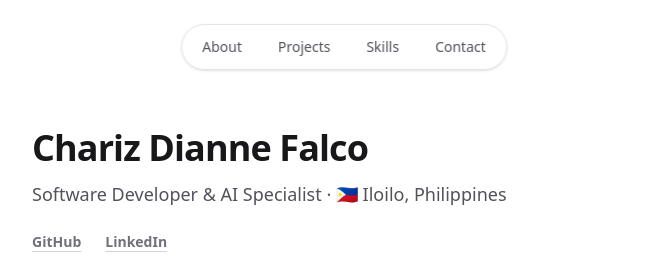
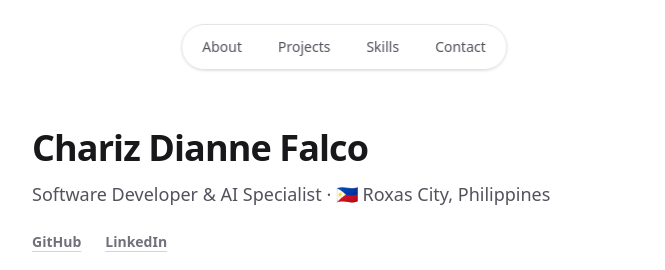
Before and after one commit to chariz1101/charchives, a Next.js app: page / in a window 1280 px wide. Shown: the top 270 px of the page, without its empty margins (296-961 px from the left). Built offline with nearby package versions, Linux system fonts and the light colour scheme.

Commit message:
fix: roxas city

```diff
--- a/app/page.js
+++ b/app/page.js
@@ -40,7 +40,7 @@ export default function PortfolioPage() {
             Chariz Dianne Falco
           </h1>
           <p className="text-zinc-600 font-medium mb-6 text-lg">
-            Software Developer & AI Specialist · 🇵🇭 Iloilo, Philippines
+            Software Developer & AI Specialist · 🇵🇭 Roxas City, Philippines
           </p>
           <div className="flex gap-6 text-sm font-semibold">
             <a href="https://github.com" target="_blank" rel="noreferrer" className="text-zinc-500 hover:text-zinc-900 underline decoration-zinc-300 underline-offset-4 transition-colors">
```
